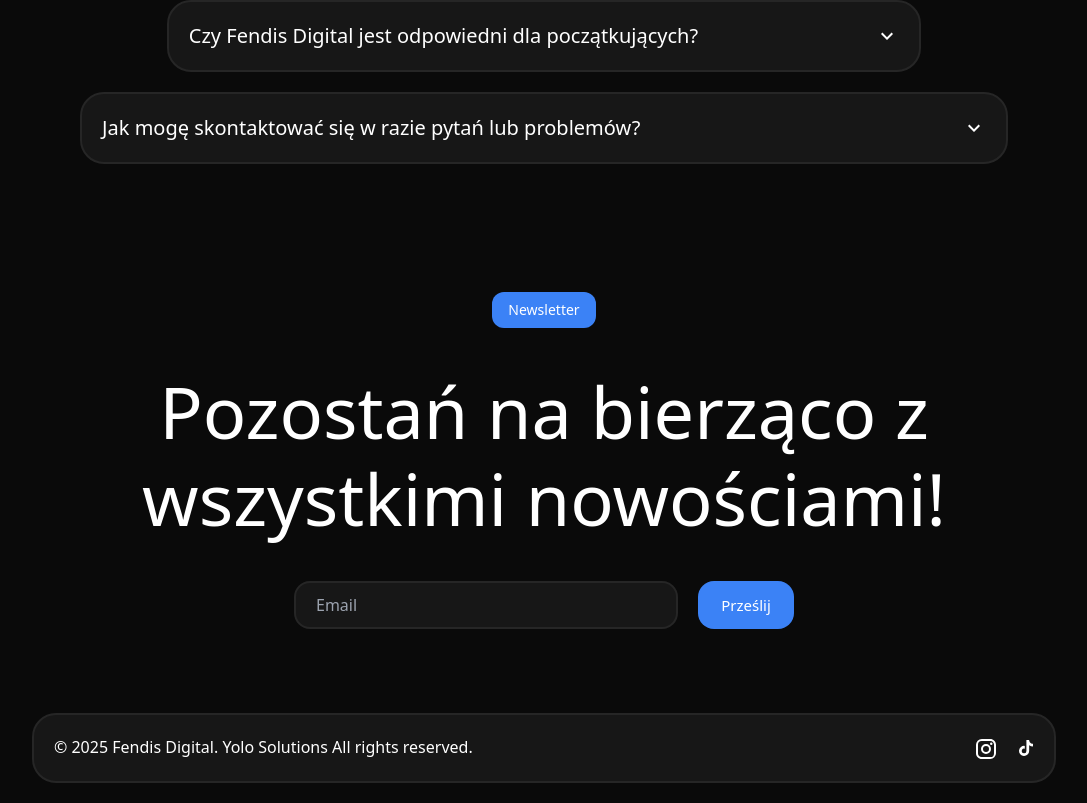
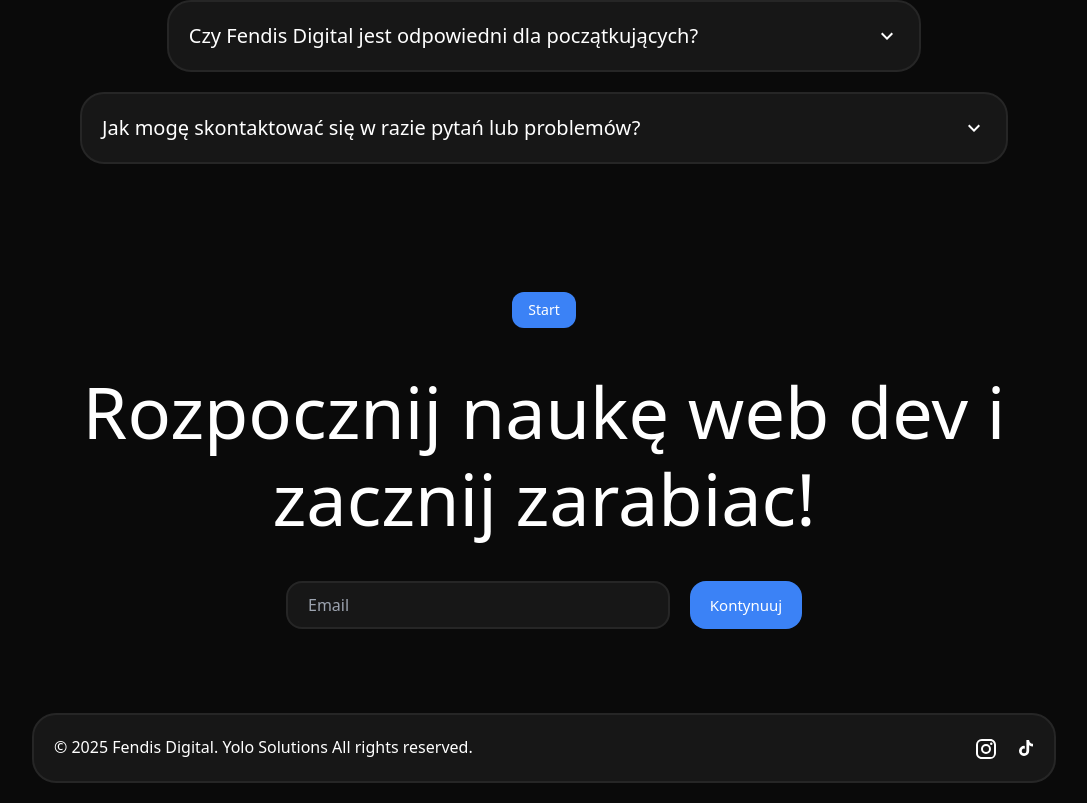
Before and after one commit to xfendi/fendisdigital-web, a React (Create React App) app: page / in a window 1280 px wide. Shown: the part 5993-6796 px from the top of the page, without its empty margins (96-1183 px from the left). Built offline with nearby package versions, Linux system fonts and the light colour scheme; no server answers.

Commit message:
finished authentication

```diff
--- a/src/Context/UserContext.js
+++ b/src/Context/UserContext.js
@@ -1,6 +1,6 @@
 import { createContext, useContext, useEffect, useState } from "react";
-import { auth } from "../firebase";
-import { onAuthStateChanged, signOut } from "firebase/auth";
+import { auth, provider } from "../firebase";
+import { onAuthStateChanged, signOut, signInWithPopup } from "firebase/auth";
 
 const UserContext = createContext();
 
@@ -21,18 +21,26 @@
     return () => unsubscribe();
   }, []);
 
+  const loginWithGoogle = async () => {
+    try {
+      const result = await signInWithPopup(auth, provider);
+      setUser(result.user);
+    } catch (error) {
+      console.error("Błąd logowania:", error);
+    }
+  };
+
   const logout = async () => {
     try {
       await signOut(auth);
       setUser(null);
-      window.location.reload();
     } catch (error) {
       console.error("Błąd wylogowania:", error);
     }
   };
 
   return (
-    <UserContext.Provider value={{ user, loading, logout }}>
+    <UserContext.Provider value={{ user, loading, loginWithGoogle, logout }}>
       {children}
     </UserContext.Provider>
   );
--- a/src/Home/Hero.jsx
+++ b/src/Home/Hero.jsx
@@ -1,82 +1,19 @@
 import React, { useState } from "react";
-import { db } from "../firebase";
-import { collection, query, where, getDocs, addDoc } from "firebase/firestore";
-import Loading from "../Components/Loading";
+import { Link } from "react-router-dom";
 
 const Hero = () => {
-  const [email, setEmail] = useState("");
-  const [message, setMessage] = useState("");
-  const [loading, setLoading] = useState(false);
-
-  const saveEmail = async () => {
-    try {
-      const emailRef = collection(db, "newsletter");
-      const q = query(emailRef, where("email", "==", email));
-      const querySnapshot = await getDocs(q);
-
-      if (!querySnapshot.empty) {
-        setMessage("❌ Ten email jest już zapisany!");
-        setLoading(false);
-        return false;
-      }
-
-      await addDoc(emailRef, { email });
-      return true;
-    } catch (error) {
-      setMessage("❌ Wystąpił błąd podczas subskrypcji: " + error.message);
-    }
-  };
-
-  const handleSubmit = async (e) => {
-    e.preventDefault();
-    setLoading(true);
-
-    const isSaved = await saveEmail();
-    if (!isSaved) {
-      setLoading(false);
-      return;
-    };
-
-    try {
-      const response = await fetch(
-        "https://fendisdigital-server.onrender.com/send-newsletter",
-        {
-          method: "POST",
-          headers: {
-            "Content-Type": "application/json",
-          },
-          body: JSON.stringify({ email }),
-        }
-      );
-
-      const data = await response.json();
-
-      if (response.ok) {
-        setMessage("✅ Subskrypcja zakończona sukcesem!");
-      } else {
-        setMessage(`❌ Błąd: ${data.error || "Nie udało się wysłać"}`);
-      }
-    } catch (error) {
-      setMessage("❌ Wystąpił błąd podczas subskrypcji.");
-    } finally {
-      setLoading(false);
-    }
-  };
+  const [email, setEmail] = useState();
 
   return (
     <div
       className="flex flex-col gap-10 text-center justify-center items-center px-5 py-[15%] md:py-[5%] md:px-[10%] 2xl:px-[15%]"
       id="newsletter"
     >
-      <div className="bg-blue-500 p-2 px-4 text-sm rounded-xl">Newsletter</div>
+      <div className="bg-blue-500 p-2 px-4 text-sm rounded-xl">Start</div>
       <div className="text-5xl sm:text-7xl" style={{ lineHeight: 1.2 }}>
-        Pozostań na bierząco z wszystkimi nowościami!{" "}
+        Rozpocznij naukę web dev i zacznij zarabiac!{" "}
       </div>
-      {message && <div className="text-sm">{message}</div>}
-      <form
-        className="flex flex-col sm:flex-row gap-5 items-center mx-auto w-full justify-center"
-        onSubmit={handleSubmit}
-      >
+      <form className="flex flex-col sm:flex-row gap-5 items-center mx-auto w-full justify-center">
         <input
           type="email"
           placeholder="Email"
@@ -84,12 +21,12 @@
           className="w-full md:w-96 h-12 px-5 text-white rounded-2xl bg-neutral-900 border-2 border-neutral-800"
           required
         />
-        <button
-          type="submit"
-          className="text-[15px] font-medium w-full md:w-24 h-12 rounded-2xl transition-all duration-300 bg-blue-500 hover:bg-blue-600"
+        <Link
+          to={`/register?email=${email}`}
+          className="text-[15px] flex items-center justify-center font-medium w-full md:w-28 h-12 rounded-2xl transition-all duration-300 bg-blue-500 hover:bg-blue-600"
         >
-          {loading ? <Loading /> : "Prześlij"}
-        </button>
+          Kontynuuj
+        </Link>
       </form>
     </div>
   );
--- a/src/Pages/Register.jsx
+++ b/src/Pages/Register.jsx
@@ -1,4 +1,4 @@
-import { useState } from "react";
+import { useState, useEffect } from "react";
 import { auth, db } from "../firebase";
 import { createUserWithEmailAndPassword, updateProfile } from "firebase/auth";
 import { doc, getDoc, setDoc } from "firebase/firestore";
@@ -6,6 +6,8 @@
 
 import { Link } from "react-router-dom";
 import Loading from "../Components/Loading";
+
+import { useUser } from "../Context/UserContext";
 
 const Register = () => {
   const [name, setName] = useState("");
@@ -15,6 +17,14 @@
   const [loading, setLoading] = useState(false);
 
   const navigate = useNavigate();
+
+  const { user, loginWithGoogle } = useUser();
+
+  useEffect(() => {
+    if (user) {
+      navigate("/panel");
+    }
+  }, [user, navigate]);
 
   const handleRegister = async (e) => {
     e.preventDefault();
@@ -30,8 +40,16 @@
         return;
       }
 
-      const userCredential = await createUserWithEmailAndPassword(auth, email, password);
+      const userCredential = await createUserWithEmailAndPassword(
+        auth,
+        email,
+        password
+      );
       const user = userCredential.user;
+
+      await updateProfile(auth.currentUser, {
+        displayName: name,
+      });
 
       await setDoc(userRef, {
         uid: user.uid,
@@ -39,10 +57,6 @@
         name: name,
         createdAt: new Date(),
       });
-
-      await updateProfile(auth.currentUser, {
-        displayName: "Jane Q. User",
-      })
 
       const newsletterRef = doc(db, "newsletter", email);
       const newsletterSnap = await getDoc(newsletterRef);
@@ -56,15 +70,22 @@
 
       setLoading(false);
       navigate("/panel");
-
     } catch (err) {
       setError(err.message);
     }
   };
 
+  useEffect(() => {
+    const params = new URLSearchParams(window.location.search);
+    setEmail(params.get("email") || "");
+  }, []);
+
   return (
     <div className="flex flex-col justify-center items-center bg-neutral-950 !text-white w-screen h-screen">
-      <form onSubmit={handleRegister} className="flex flex-col gap-5 w-full px-5 md:w-max">
+      <form
+        onSubmit={handleRegister}
+        className="flex flex-col gap-5 w-full px-5 md:w-max"
+      >
         <div
           className="text-3xl font-semibold w-full text-center"
           style={{ lineHeight: 1 }}
@@ -78,9 +99,15 @@
         <button
           type="button"
           id="google"
+          onClick={loginWithGoogle}
           className="w-full md:w-96 h-12 flex gap-2 font-semibold items-center justify-center px-5 text-white rounded-full  border-2 border-neutral-800 transition-all duration-300 hover:bg-neutral-900 cursor-pointer"
         >
-          <img src="https://upload.wikimedia.org/wikipedia/commons/thumb/c/c1/Google_%22G%22_logo.svg/768px-Google_%22G%22_logo.svg.png" alt="google" width={20} />Kontynuuj z Google
+          <img
+            src="https://upload.wikimedia.org/wikipedia/commons/thumb/c/c1/Google_%22G%22_logo.svg/768px-Google_%22G%22_logo.svg.png"
+            alt="google"
+            width={20}
+          />
+          Kontynuuj z Google
         </button>
         <div className="border border-neutral-800 my-5"></div>
         <div className="flex flex-col gap-2">
@@ -103,6 +130,7 @@
           <input
             type="email"
             id="email"
+            value={email}
             placeholder="Wpisz swoj email"
             onChange={(e) => setEmail(e.target.value)}
             className="w-full md:w-96 h-12 px-5 text-white rounded-2xl bg-neutral-900 border-2 border-neutral-800"
@@ -122,14 +150,24 @@
             required
           />
         </div>
-        {error && <div className="text-red-500 text-sm text-center">{error}</div>}
+        {error && (
+          <div className="text-red-500 text-sm text-center">{error}</div>
+        )}
         <button
           type="submit"
           className="text-[15px] font-medium w-full h-12 rounded-2xl transition-all duration-300 bg-blue-500 hover:bg-blue-600"
         >
           {loading ? <Loading /> : "Zarejestruj się"}
         </button>
-        <p className="text-neutral-300 text-sm text-center">Posiadasz juz konto? <Link to="/login" className="text-white transition-all duration-300 hover:text-blue-500" >Zaloguj się</Link></p>
+        <p className="text-neutral-300 text-sm text-center">
+          Posiadasz juz konto?{" "}
+          <Link
+            to="/login"
+            className="text-white transition-all duration-300 hover:text-blue-500"
+          >
+            Zaloguj się
+          </Link>
+        </p>
       </form>
     </div>
   );
```
Also changed, not shown: src/Pages/Login.jsx (+34 -5 lines).
